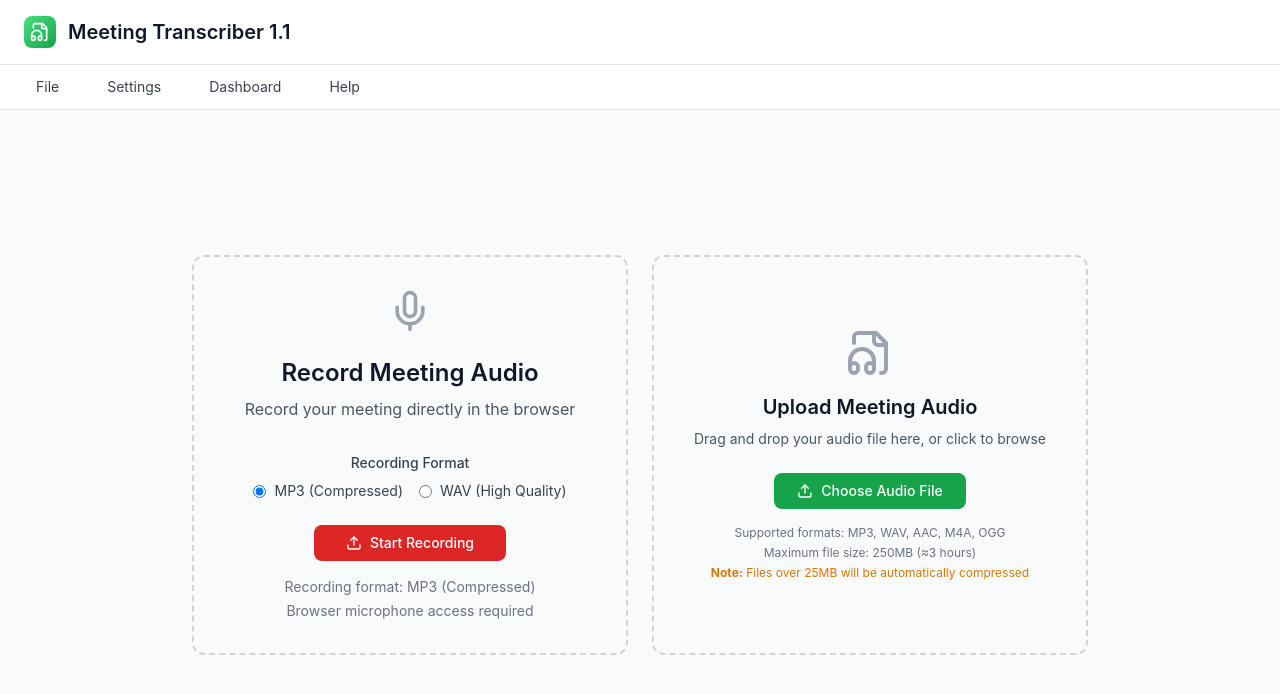
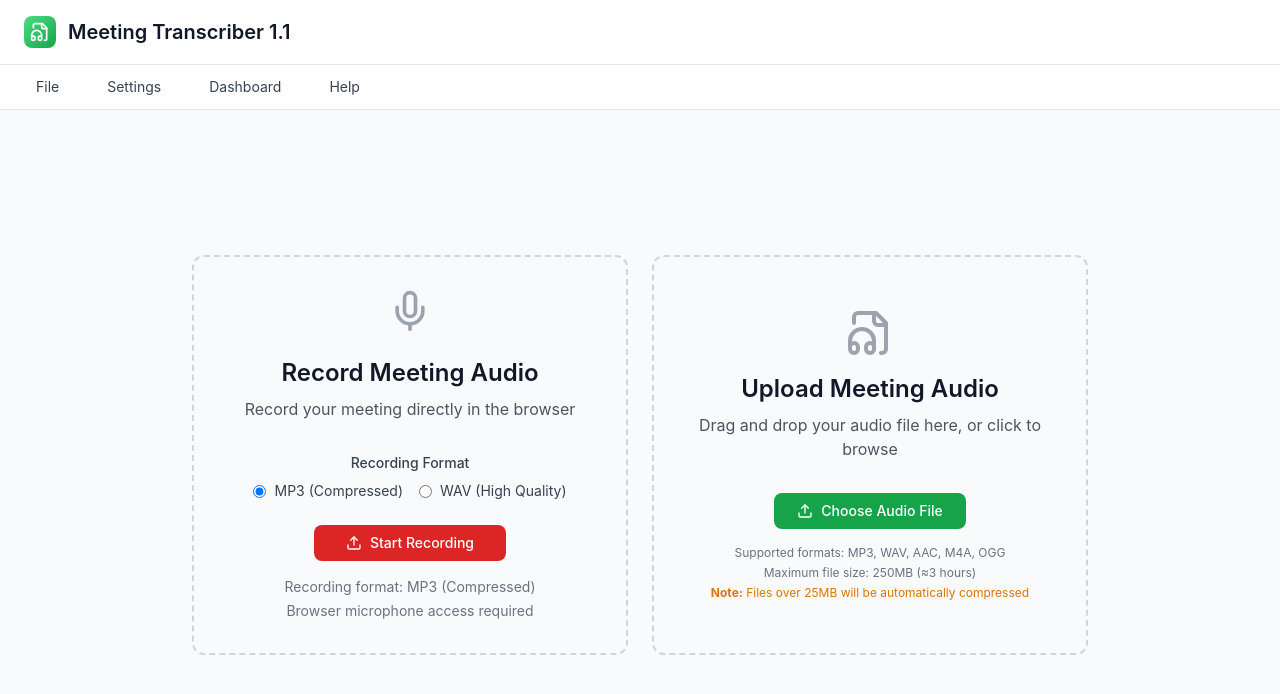
Before and after one commit to f3rrychr/Meeting-Transcriber-1.0, a React (Vite) app: page / in a window 1280 px wide. Shown: the top 694 px of the page. Built offline with nearby package versions, Linux system fonts and the light colour scheme.

Commit message:
Match icon and text positioning between sections

```diff
--- a/src/components/AudioUpload.tsx
+++ b/src/components/AudioUpload.tsx
@@ -91,11 +91,11 @@ const AudioUpload: React.FC<AudioUploadProps> = ({ onFileUpload }) => {
             >
               <FileAudio className="w-12 h-12 text-gray-400 mx-auto mb-4" />
 
-              <h2 className="text-lg sm:text-xl font-semibold text-gray-900 mb-2">
+              <h2 className="text-xl sm:text-2xl font-semibold text-gray-900 mb-2">
                 Upload Meeting Audio
               </h2>
 
-              <p className="text-sm text-gray-600 mb-6">
+              <p className="text-sm sm:text-base text-gray-600 mb-6 sm:mb-8">
                 Drag and drop your audio file here, or click to browse
               </p>
 
```
